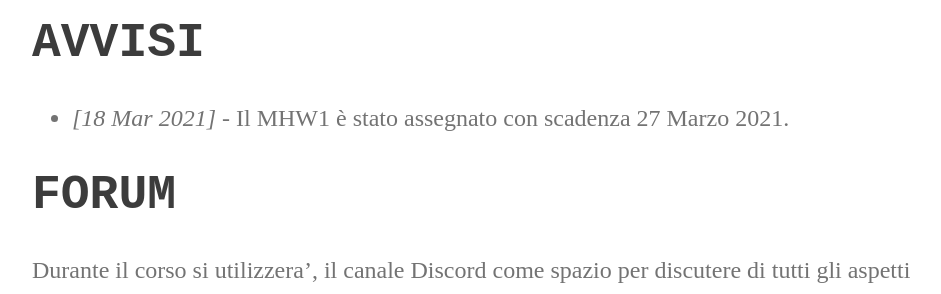
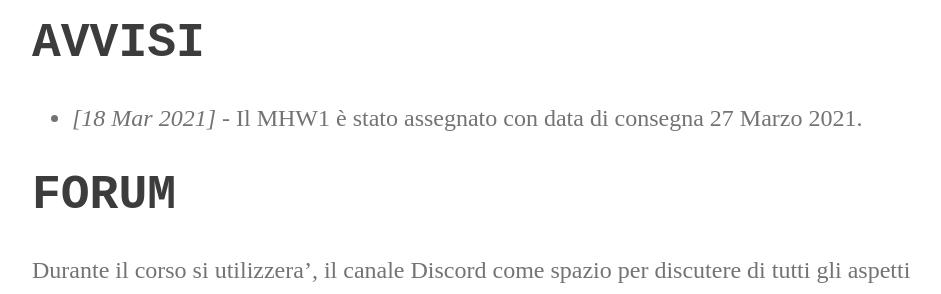
Before and after one commit to perceivelab/database-course, a Jekyll site: the page built from index.md, in a window 1280 px wide and 900 px high, scrolled down 720 px. Shown: the part 155-449 px from the top of the window, without its empty margins (160-1101 px from the left). Built offline with Jekyll 4.4.1, drawn with Linux system fonts in a browser that asks for light colours; our own code applies the rules of GitHub Pages for plain Markdown files.

Commit message:
Update index.md

```diff
--- a/index.md
+++ b/index.md
@@ -17,7 +17,7 @@
 
 # AVVISI
 
-- _[18 Mar 2021]_  -  Il MHW1 è stato assegnato con scadenza 27 Marzo 2021.
+- _[18 Mar 2021]_  -  Il MHW1 è stato assegnato con data di consegna 27 Marzo 2021.
 
 # FORUM
 Durante il corso si utilizzera', il canale Discord come spazio per discutere di tutti gli aspetti tecnici. Gli studenti pertanto dovranno iscriversi al canale al seguente [link](https://discord.gg/Haz2TkaXxW).
```
